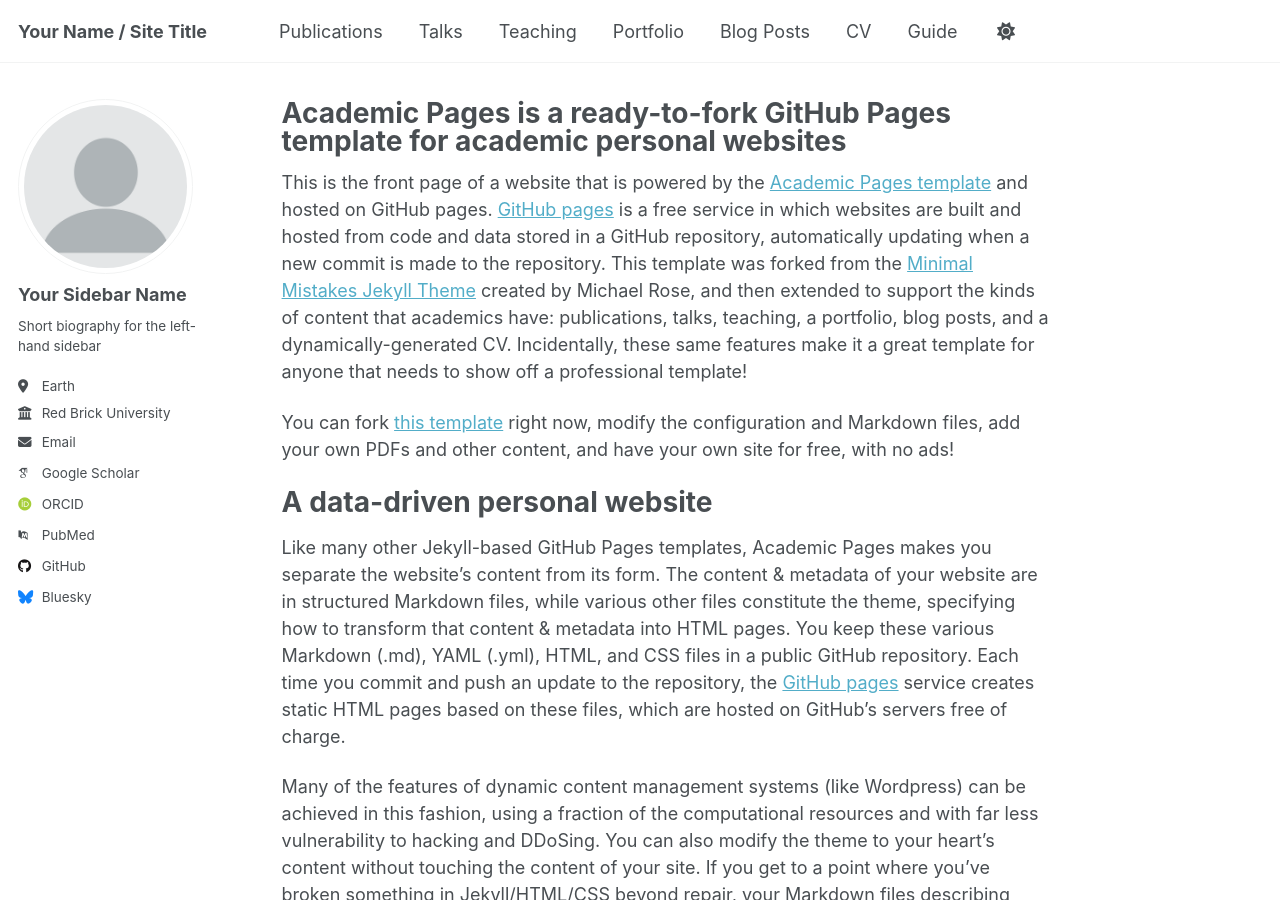
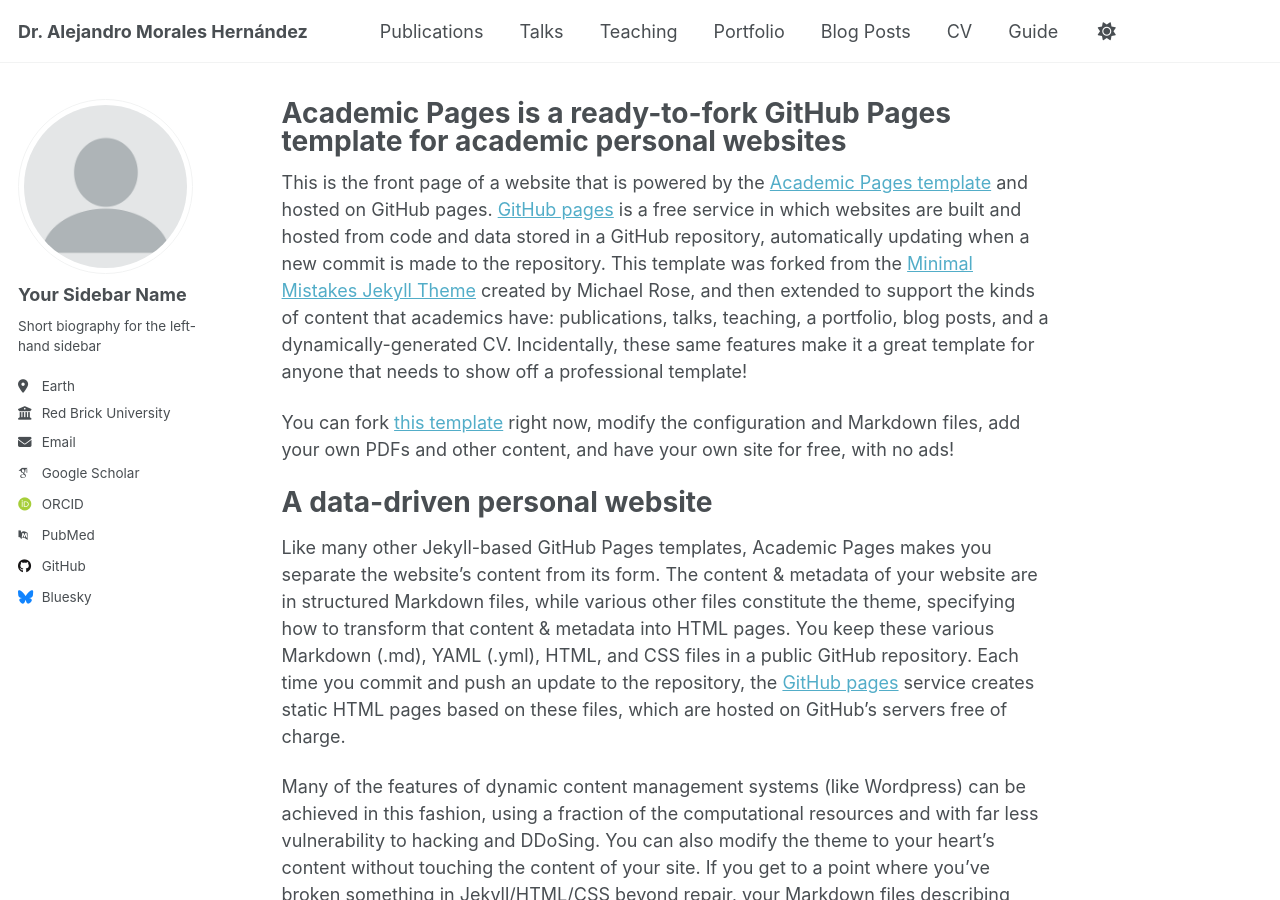
Before and after one commit to alejandro3500/alejandro3500.github.io, a Jekyll site: the page built from _pages/about.md, in a window 1280 px wide and 900 px high. Built offline with Jekyll 4.4.1, drawn with Linux system fonts in a browser that asks for light colours; some web fonts are replaced; a script that is not in the unit is left out.

Commit message:
Update _config.yml
Name changed

```diff
--- a/_config.yml
+++ b/_config.yml
@@ -9,7 +9,7 @@
 # Basic Site Settings
 locale                   : "en-US"
 site_theme               : "default" # Currently available options are "default", "air"
-title                    : "Your Name / Site Title"
+title                    : "Dr. Alejandro Morales Hernández"
 title_separator          : "-"
 name                     : &name "Your Name"
 description              : &description "personal description"
```
